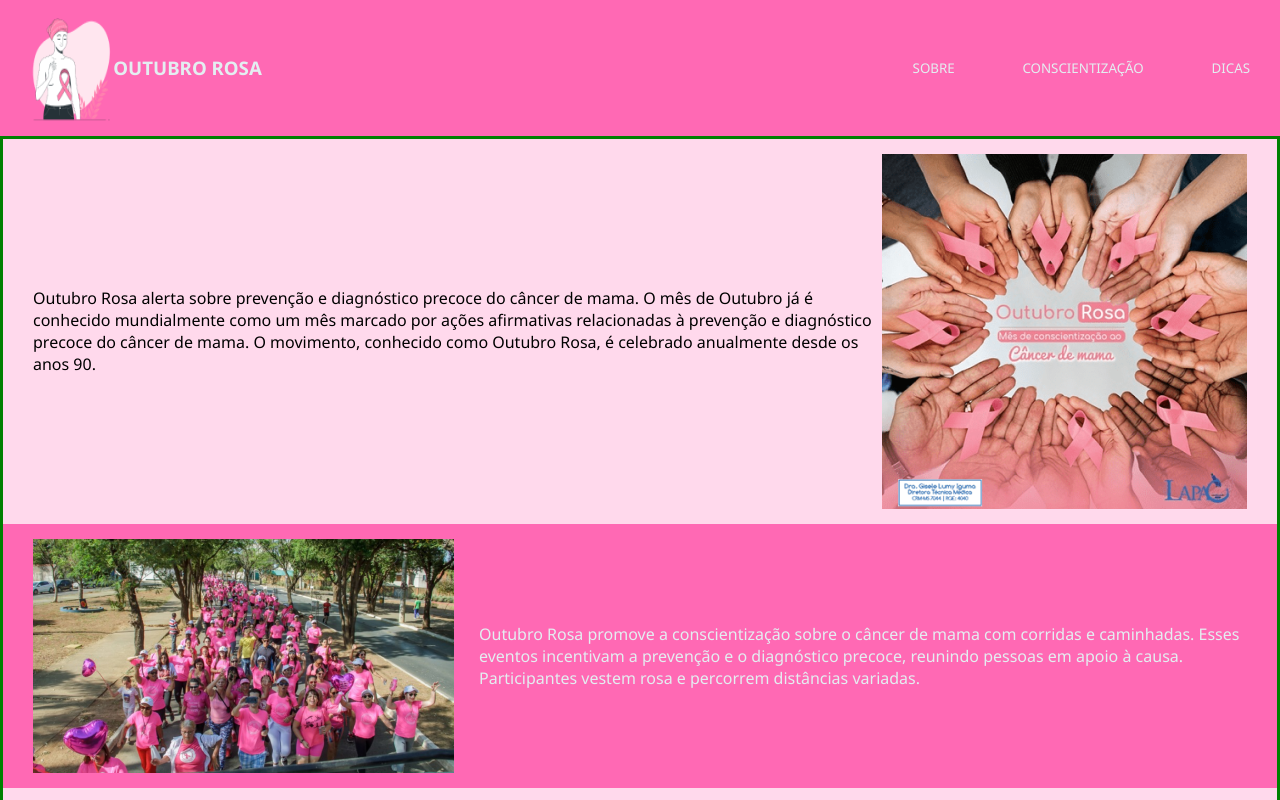
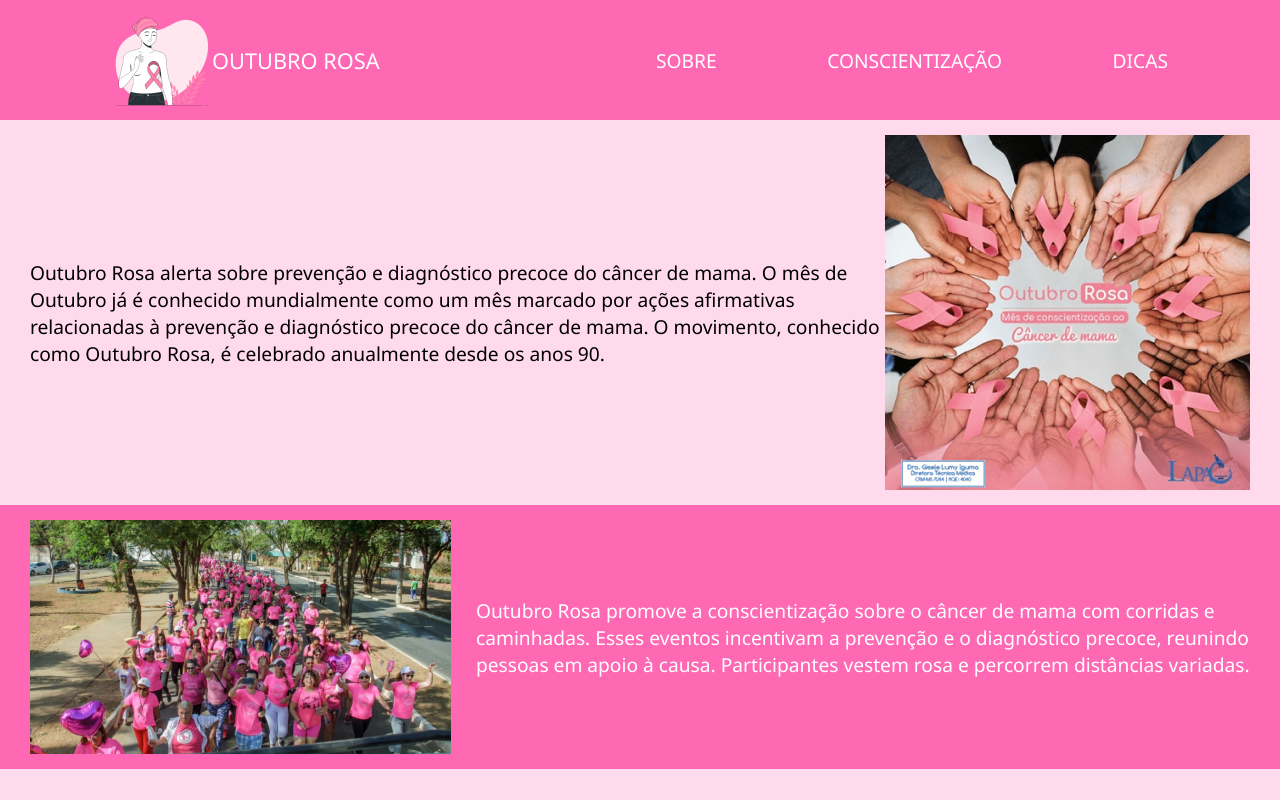
Before and after one commit to Fabiosal22/Desafio-Outubro-Rosa, a plain HTML site: page index.html in a window 1280 px wide. Shown: the top 800 px of the page. Drawn offline with Linux system fonts and the light colour scheme.

Commit message:
segundo commit ajuste1

```diff
--- a/index.html
+++ b/index.html
@@ -8,19 +8,24 @@
   </head>
   <body>
     <header>
-      <div class="div1">
-        <img class="imgheader" src="./img/cancer-de-mama 1.png" alt="" />
-        <h3>OUTUBRO ROSA</h3>
-      </div>
-      <div class="div2">
-        <button>SOBRE</button>
-        <button>CONSCIENTIZAÇÃO</button>
-        <button>DICAS</button>
-      </div>
+      <section class="BoxLogo">
+        <img
+          src="./img/cancer-de-mama 1.png"
+          alt="Imagem da logo do outubro rosa com uma mulher na frente de um coração cor de rosa"
+        />
+        <h1>OUTUBRO ROSA</h1>
+      </section>
+      <nav>
+        <ul>
+          <li><a href="">SOBRE </a></li>
+          <li><a href="">CONSCIENTIZAÇÃO</a></li>
+          <li><a href="">DICAS</a></li>
+        </ul>
+      </nav>
     </header>
 
     <main>
-      <section class="quadro1">
+      <section class="Box1">
         <p class="text1">
           Outubro Rosa alerta sobre prevenção e diagnóstico precoce do câncer de
           mama. O mês de Outubro já é conhecido mundialmente como um mês marcado
@@ -31,7 +36,7 @@
         <img src="./img/i_main/Voce-sabe-o-que-e-outubro-rosa 1.png" alt="" />
       </section>
 
-      <section class="quadro2">
+      <section class="Box2">
         <img
           src="./img/i_main/3d361f1e-37ee-4a0b-a2b1-511fcab9f666 1.png"
           alt=""
@@ -44,7 +49,7 @@
         </p>
       </section>
 
-      <section class="quadro3">
+      <section class="Box3">
         <img src="./img/i_main/imagemMamografia 1.png" alt="" />
         <img src="./img/i_main/imagemAlimentaçãoSaudável 1.png" alt="" />
         <img src="./img/i_main/imagemConsultaMedica 1.png" alt="" />
--- a/style.scss
+++ b/style.scss
@@ -1,60 +1,93 @@
 
 @import url('https://fonts.googleapis.com/css2?family=Noto+Sans:ital,wght@0,100..900;1,100..900&display=swap');
 
-*{margin: 0%;
-padding: 0%;
-box-sizing: border-box;
-font-family: "Noto Sans", sans-serif;
-color: #E4EEF1;
-;
+*{
+    margin: 0;
+    padding: 0;
+    box-sizing: border-box;
+    list-style: none;
+    text-decoration: none;
+    font-family: "Noto Sans", sans-serif;
+    color: white;
+}
 
-}
 header{
-  //  border: solid black 2px;
+    height: 15vh;
     background-color: #FF69B4;
     display: flex;
-    height: 16.97vh;
-   padding-left: 30px;
-   padding-right: 30px;
     align-items: center;
-justify-content: space-between;
+    justify-content: space-around;
+   @media (max-width: 770px){
+    flex-direction: column;
+    height: 30vh;
+   }
+}
+
+.BoxLogo{
+    width: 25vw;
+    display: flex;
+    align-items: center;
+    color: white;
+    @media (max-width: 770px){
+      flex-direction: column;
+      width: 100%;
     }
 
-    .div1{
-        //border: solid 2px rgb(151, 9, 247);
-       .imgheader{
-        width: 6.51vw;
-        height: 14.38vh;
-       }
-        color: #E4EEF1;
-        display: flex;
-        align-items: center;
-        justify-content: center;
+    h1{
+        font-size: 1.7vw;
+        font-weight: 400;
+        @media (max-width: 770px){
+            font-size: 2.5vw;
+        }
+        @media (max-width: 500px){
+            font-size: 3.1vw;
+        }
+    }
+    img{
+        @media (max-width: 1000px){
+            width: 9vw;
+        }
+        @media (max-width: 770px){
+            width: 12vw;
+        }
+        @media (max-width: 500px){
+            width: 15vw;
+        }
+    }
+}
 
-        }
-       .div2{
-        //border: solid 2px   blue;
-        width: 26.36vw;
-        display: flex;
-        justify-content: space-between;
-
-        button{
-            background-color: #FF69B4;
-            border: none;
+nav{
+    // border: solid 2px yellow;
+    width: 40vw;
+    @media (max-width: 770px){
+        width: 100%;
+    }
+    ul{
+      display: flex;
+      align-items: center;
+      justify-content: space-between;
+      font-size: 1.5vw;
+      @media (max-width: 770px){
+        justify-content: space-evenly;
+        font-size: 2.3vw;
+    }
+    @media (max-width: 500px){
+        font-size: 3vw;
+    }
+    }
+}
 
 
-        }
+main{
 
-       }
-
-main{
-border: solid green;
 display: flex;
 display: block;
 background-color: #FFD9EC;
 
-.quadro1{
+.Box1{
    .text1{
+    font-size: 1.5vw;
+        font-weight: 400;
     color:#000000;}
    padding-left: 30px;
    padding-right: 30px;
@@ -68,21 +101,22 @@ background-color: #FFD9EC;
 height: 355px;}
 }
 
-.quadro2{
+.Box2{font-size: 1.5vw;
+    font-weight: 400;
     background-color:#FF69B4 ;
     padding-left: 30px;
     padding-right: 30px;
     padding-top: 15px;
     padding-block-end: 15px;
      display: flex;
-   align-items: center;
-
+     align-items: center;
+    color: white;
    justify-content: space-around;
    .img{width: 365px;
  height: 355px;}
  p{padding-left: 25px;}
 }
-.quadro3{display: flex;
+.Box3{display: flex;
     align-items: center;
     justify-content: center;
     justify-content: space-around;
@@ -99,14 +133,16 @@ footer{
     justify-content: center;
     justify-content: space-around;
 
-    .div3{//border: solid 2px;
+    .div3{
         width: 300px;
     display: flex;
     justify-content: space-around;
     }
-    .div4{//border: solid 2px;
+    .div4{
 
         ul{
+            font-size: 1.1vw;
+            font-weight: 400;
             display: flex;
             justify-content: flex-start;
             flex-direction: column;
@@ -114,17 +150,4 @@ footer{
             align-items: center;
         }
    }
-// .div3{
-//     display: flex;
-//     justify-content: space-around;
-//     width: 50px;
-//     .img{width: 50px;}
-// }
-// .div4{
-//     display: flex;
-//     flex-direction: column;
-//     align-items: center;
-//     font-size:  20px;
-//     width: 30vw;
-// }
 }
```
Also changed, not shown: style.css, 1 other file.
